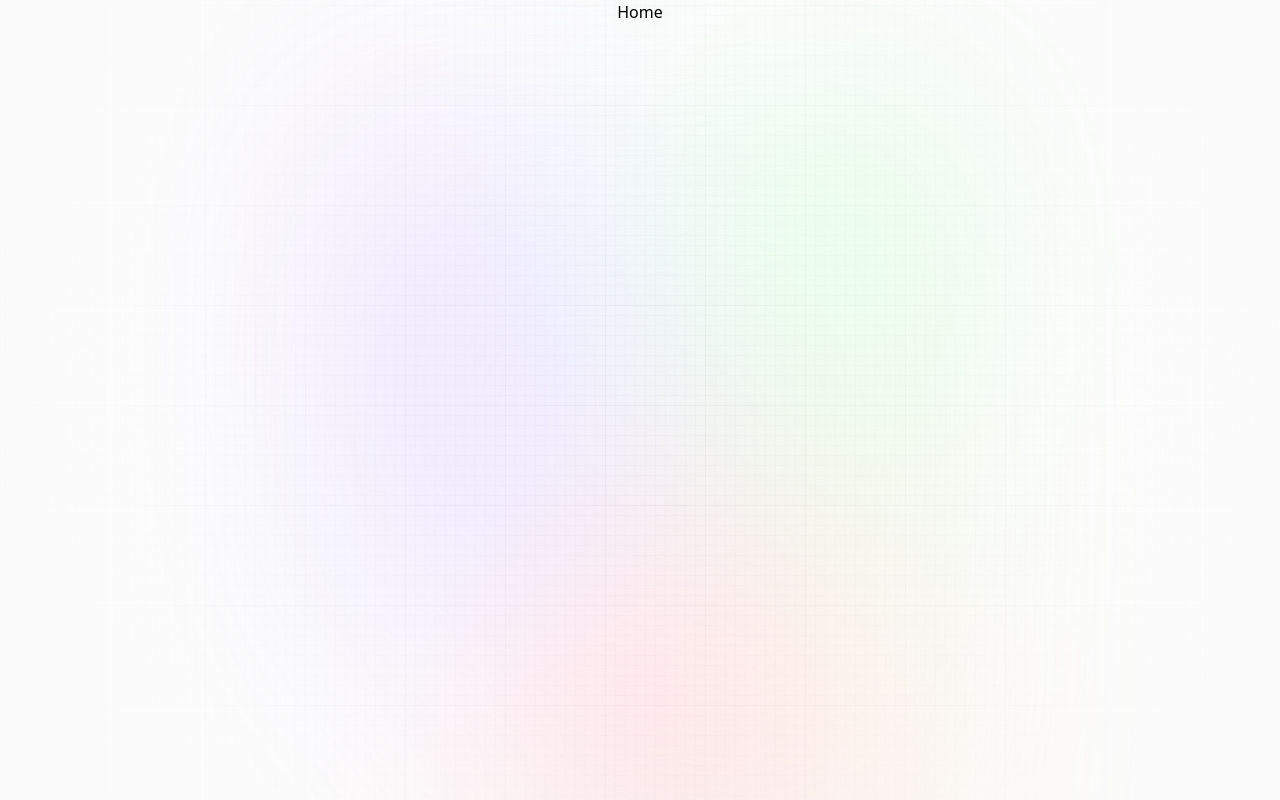
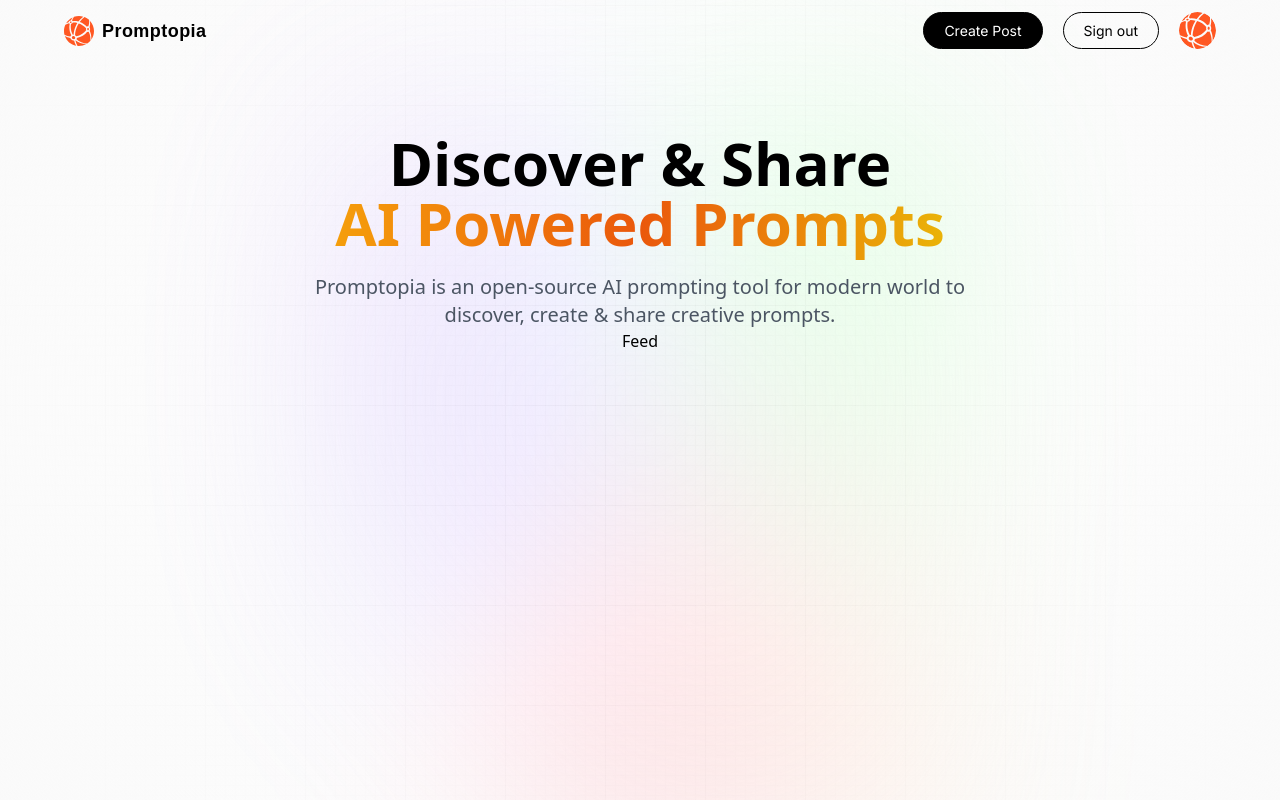
Before and after one commit to gpslakshan/Promptopia, a Next.js app: page / in a window 1280 px wide. Built offline with nearby package versions, Linux system fonts and the light colour scheme.

Commit message:
wip - navbar

```diff
--- a/app/layout.jsx
+++ b/app/layout.jsx
@@ -1,3 +1,4 @@
+import NavBar from "@components/NavBar";
 import "@styles/globals.css";
 
 export const metadata = {
@@ -12,7 +13,10 @@
         <div className="main">
           <div className="gradient" />
         </div>
-        <main className="app">{children}</main>
+        <main className="app">
+          <NavBar />
+          {children}
+        </main>
       </body>
     </html>
   );
--- a/app/page.jsx
+++ b/app/page.jsx
@@ -1,5 +1,20 @@
+import Feed from "@components/Feed";
+
 const Home = () => {
-  return <div>Home</div>;
+  return (
+    <section className="w-full flex-center flex-col">
+      <h1 className="head_text text-center">
+        Discover & Share
+        <br className="max-md:hidden" />
+        <span className="orange_gradient text-center">AI Powered Prompts</span>
+      </h1>
+      <p className="desc text-center">
+        Promptopia is an open-source AI prompting tool for modern world to
+        discover, create & share creative prompts.
+      </p>
+      <Feed />
+    </section>
+  );
 };
 
 export default Home;
--- /dev/null
+++ b/components/Feed.jsx
@@ -0,0 +1,7 @@
+import React from "react";
+
+const Feed = () => {
+  return <div>Feed</div>;
+};
+
+export default Feed;
--- /dev/null
+++ b/components/Form.jsx
@@ -0,0 +1,7 @@
+import React from "react";
+
+const Form = () => {
+  return <div>Form</div>;
+};
+
+export default Form;
--- /dev/null
+++ b/components/NavBar.jsx
@@ -0,0 +1,136 @@
+"use client";
+
+import Image from "next/image";
+import Link from "next/link";
+import { useEffect, useState } from "react";
+import { signIn, signOut, useSession, getProviders } from "next-auth/react";
+
+const NavBar = () => {
+  const isUserLoggedIn = true;
+
+  const [providers, setProviders] = useState(null);
+  const [toggleDropDown, setToggleDropdwown] = useState(false);
+
+  // useEffect(() => {
+  //   const setProvidersFn = async () => {
+  //     const response = await getProviders();
+  //     setProviders(response);
+  //   };
+
+  //   setProvidersFn();
+  // }, []);
+
+  return (
+    <nav className="flex-between w-full mb-16 pt-3">
+      <Link href="/" className="flex gap-2 flex-center">
+        <Image
+          src="/assets/images/logo.svg"
+          alt="Promptopia logo"
+          width={30}
+          height={30}
+          className="object-contain"
+        />
+        <p className="logo_text">Promptopia</p>
+      </Link>
+
+      {/* Desktop Navigation */}
+      <div className="sm:flex hidden">
+        {isUserLoggedIn ? (
+          <div className="flex gap-3 md:gap-5">
+            <Link href="/create-prompt" className="black_btn">
+              Create Post
+            </Link>
+            <button type="button" onClick={signOut} className="outline_btn">
+              Sign out
+            </button>
+            <Link href="/profile">
+              <Image
+                src="/assets/images/logo.svg"
+                width={37}
+                height={37}
+                className="rounded-full"
+                alt="profile"
+              />
+            </Link>
+          </div>
+        ) : (
+          <>
+            {providers &&
+              Object.values(providers).map((provider) => (
+                <button
+                  type="button"
+                  key={provider.name}
+                  onClick={() => signIn(provider.id)}
+                  className="black_btn"
+                >
+                  Sign In
+                </button>
+              ))}
+          </>
+        )}
+      </div>
+
+      {/* Mobile Navigation */}
+      <div className="sm:hidden flex relative">
+        {isUserLoggedIn ? (
+          <div className="flex">
+            <Image
+              src="/assets/images/logo.svg"
+              width={37}
+              height={37}
+              className="rounded-full"
+              alt="profile"
+              onClick={() => {
+                setToggleDropdwown((prev) => !prev);
+              }}
+            />
+            {toggleDropDown && (
+              <div className="dropdown">
+                <Link
+                  href="/profile"
+                  className="dropdown_link"
+                  onClick={() => setToggleDropdwown(false)}
+                >
+                  My Profile
+                </Link>
+                <Link
+                  href="/create-prompt"
+                  className="dropdown_link"
+                  onClick={() => setToggleDropdwown(false)}
+                >
+                  Create Prompt
+                </Link>
+                <button
+                  type="button"
+                  onClick={() => {
+                    setToggleDropdwown(false);
+                    signOut();
+                  }}
+                  className="mt-5 w-full black_btn"
+                >
+                  Sign Out
+                </button>
+              </div>
+            )}
+          </div>
+        ) : (
+          <>
+            {providers &&
+              Object.values(providers).map((provider) => (
+                <button
+                  type="button"
+                  key={provider.name}
+                  onClick={() => signIn(provider.id)}
+                  className="black_btn"
+                >
+                  Sign In
+                </button>
+              ))}
+          </>
+        )}
+      </div>
+    </nav>
+  );
+};
+
+export default NavBar;
--- /dev/null
+++ b/components/Profile.jsx
@@ -0,0 +1,7 @@
+import React from "react";
+
+const Profile = () => {
+  return <div>Profile</div>;
+};
+
+export default Profile;
--- /dev/null
+++ b/components/PromptCard.jsx
@@ -0,0 +1,7 @@
+import React from "react";
+
+const PromptCard = () => {
+  return <div>PromptCard</div>;
+};
+
+export default PromptCard;
--- /dev/null
+++ b/components/Provider.jsx
@@ -0,0 +1,7 @@
+import React from "react";
+
+const Provider = () => {
+  return <div>Provider</div>;
+};
+
+export default Provider;
```
